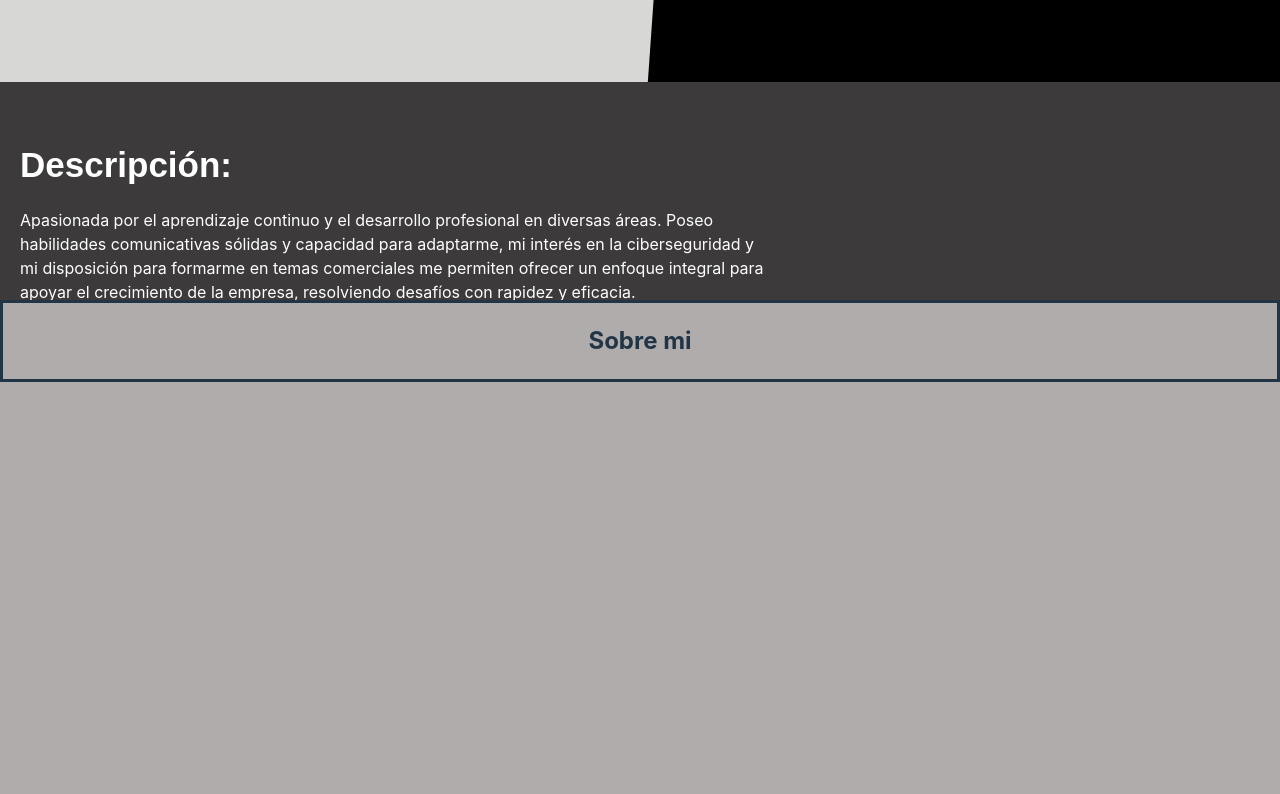
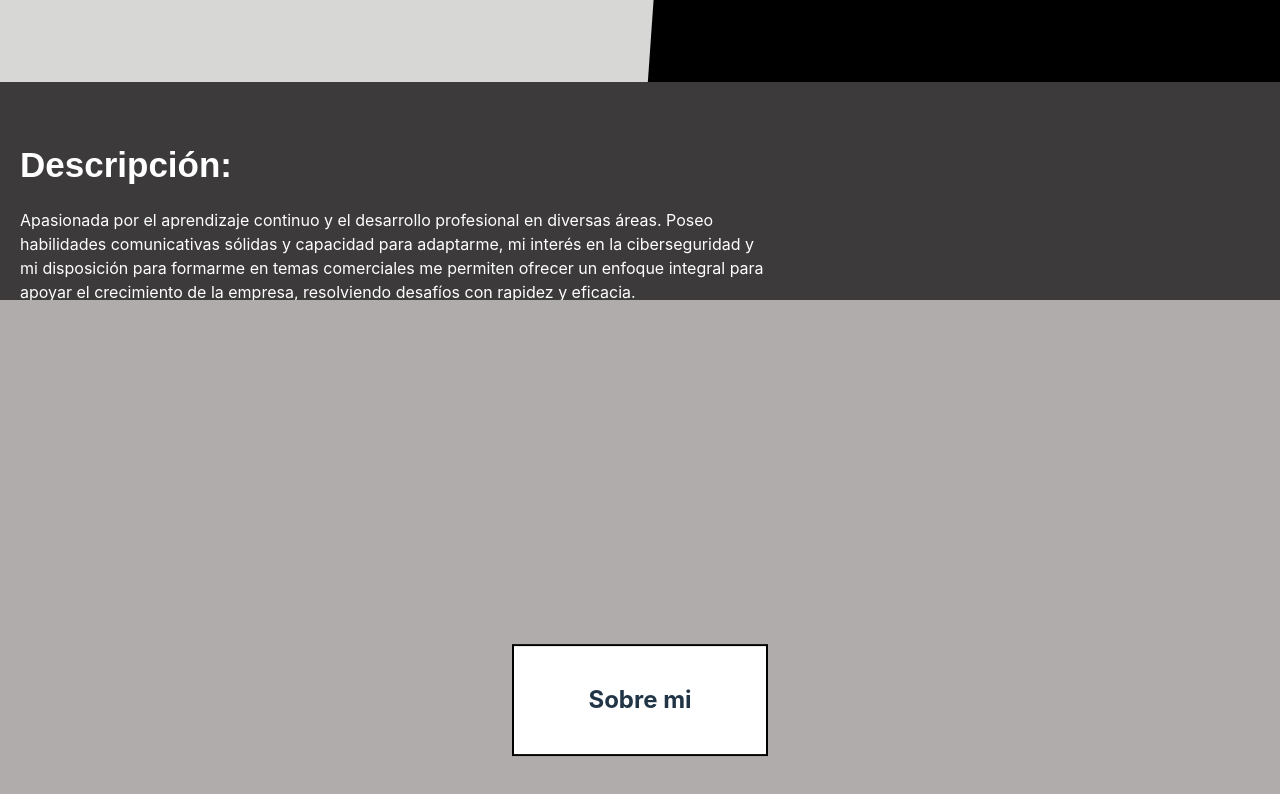
Before and after one commit to YOCELYN12/PortafolioYocelyn, a React (Vite) app in the folder PortafolioYocelyn/: page / in a window 1280 px wide. Shown: the part 716-1510 px from the top of the page. Built offline with nearby package versions, Linux system fonts and the light colour scheme.

Commit message:
Cuadro sobre mi

```diff
--- a/PortafolioYocelyn/src/Pages/Descripcion.jsx
+++ b/PortafolioYocelyn/src/Pages/Descripcion.jsx
@@ -57,7 +57,7 @@ function Descripcion() {
       </div>
 
       <div className='ContenedorHabilidades'>
-        <div style={{display:"flex", justifyContent: "center", borderStyle:"solid"}}>
+        <div className='cuadroSobreMi'>
 
           <h2 className='Letras'>Sobre mi</h2>
 
--- a/PortafolioYocelyn/src/Styles/DescripcionPages.css
+++ b/PortafolioYocelyn/src/Styles/DescripcionPages.css
@@ -122,12 +122,19 @@
 }
 
 .cuadroSobreMi{
-    width: 10%;
-    border-width: 5% 5%;
-    border-style: solid; /* Estilo del borde sólido */
-    border-color: black; /* Color del borde negro */
-    box-sizing: border-box; /* Incluye el borde dentro del tamaño total */
-
+    width: 20%; /* Reduce el ancho */
+    height: auto; /* Ajusta automáticamente la altura al contenido */
+    border-width: 2px; /* Borde más pequeño */
+    border-style: solid;
+    border-color: black;
+    box-sizing: border-box; /* Asegura que el ancho incluya el borde */
+    position: absolute; /* Necesario para centrar con precisión */
+    top: 50%; /* Centrado vertical */
+    left: 50%; /* Centrado horizontal */
+    transform: translate(-50%, -50%); /* Ajusta la posición para que el centro coincida */
+    background-color: white; /* Color de fondo para visibilidad */
+    padding: 1rem; /* Espaciado interno */
+    text-align: center; /* Alinea el contenido dentro del div */
 }
 
 
```
